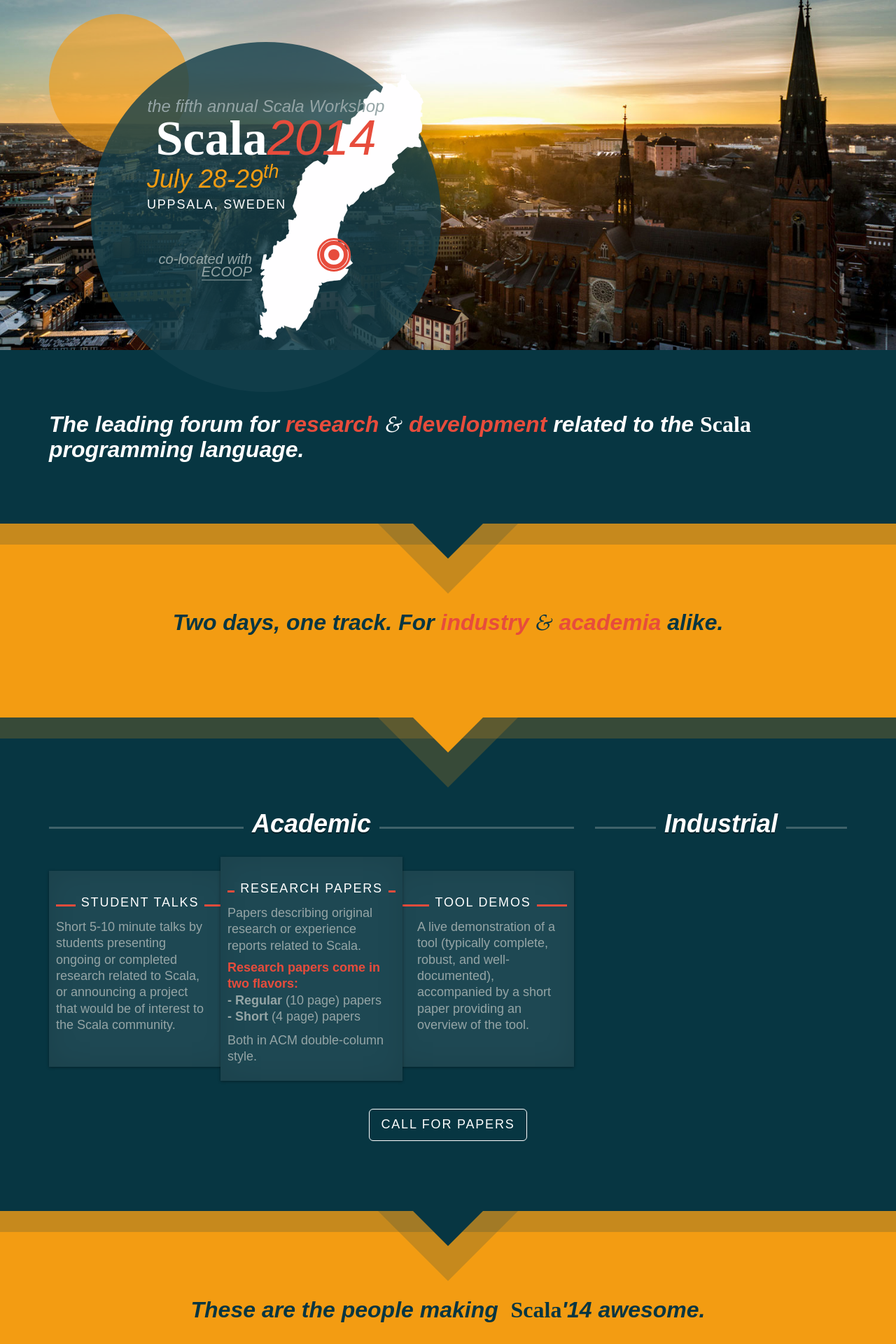
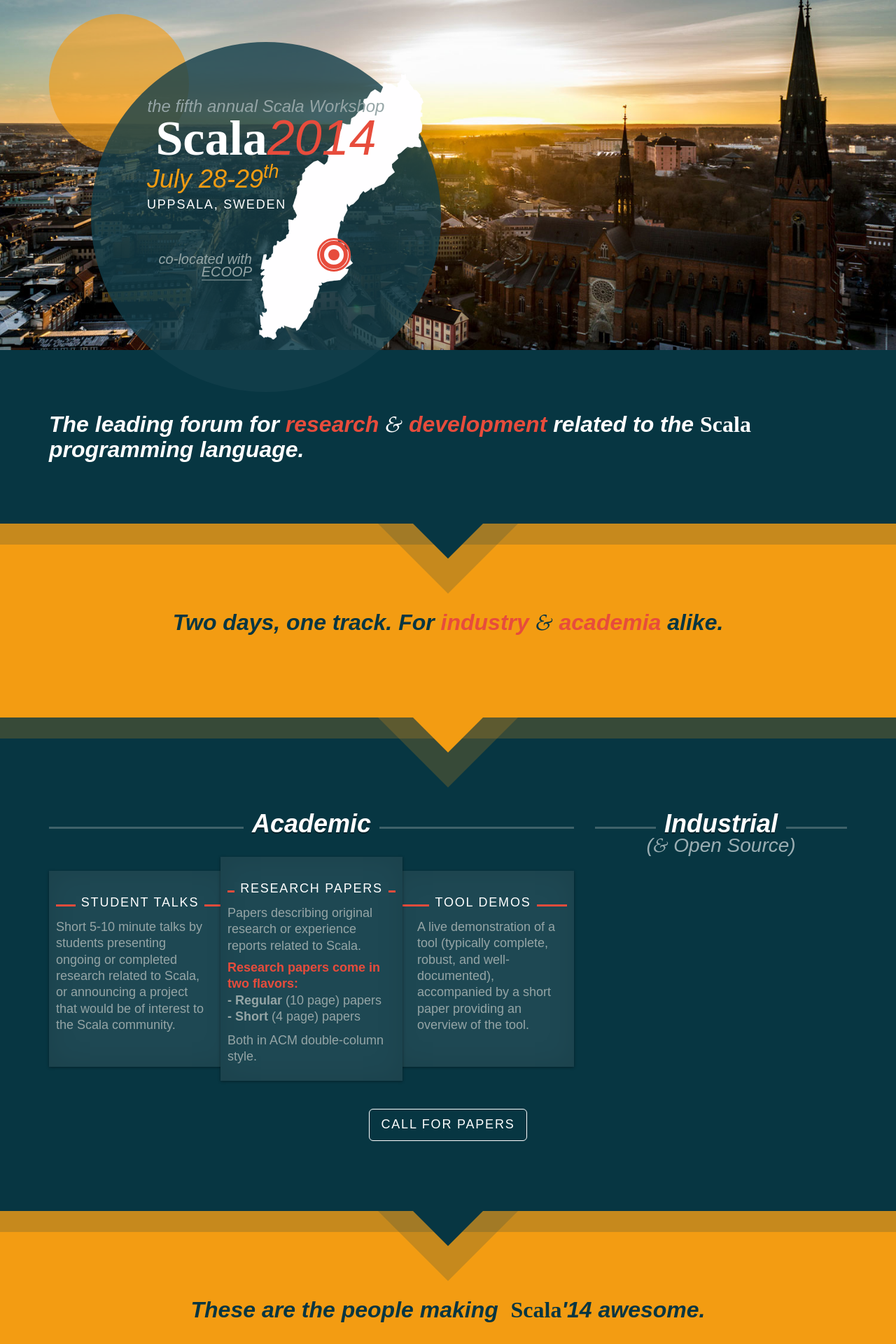
Before and after one commit to heathermiller/wwwscala14, a Jekyll site: the page built from index.md, in a window 1280 px wide. Shown: the top 1920 px of the page at 70% size. Built offline with Jekyll 4.4.1, drawn with Linux system fonts in a browser that asks for light colours.

Commit message:
Industrial

```diff
--- /dev/null
+++ b/_includes/pc.html
@@ -0,0 +1,18 @@
+        <div class="pc">
+          <b>Jonathan Aldrich</b>, Carnegie Mellon University
+          <br/><b>Michael Armbrust</b>, Databricks
+          <br/><b>Marius Erkisen</b>, Twitter
+          <br/><b>Shriram Krishnamurti</b>, Brown University
+          <br/><b>Doug Lea</b>, SUNY Oswego
+          <br/><b>Erik Meijer</b>, Applied Duality/TU Delft
+          <br/><b>Bruno Oliveira</b>, The University of Hong Kong
+          <br/><b>Klaus Ostermann</b>, Univeristy of Marburg
+          <br/><b>Aleksandar Prokopec</b>, EPFL
+          <!-- <br/><b>Vivek Sarkar</b>, Rice University -->
+          <br/><b>Ilya Sergey</b>, IMDEA Software Institute
+          <br/><b>Philippe Suter</b>, IBM Research
+          <br/><b>Sam Tobin-Hochstadt</b>, Indiana University
+          <br/><b>Tom Van Cutsem</b>, Alcatel-Lucent Bell Labs, Belgium
+          <br/><b>Peter Van Roy</b>, Catholic University of Louvain
+          <br/><b>Damien Zufferey</b>, MIT
+        </div>
--- a/_layouts/frontpage.html
+++ b/_layouts/frontpage.html
@@ -82,6 +82,7 @@ layout: default
       </div>
       <div class="col-md-4 industrial">
         <div class="title"><h1>Industrial</h1></div>
+        <div class="and-open-source">(<span class="amp">&</span> Open Source)</div>
       </div>
     </div>
     <div class="row centered">
@@ -102,24 +103,7 @@ layout: default
         Program Committee
       </div>
       <div class="pc-wrap">
-        <div class="pc">
-          <b>Jonathan Aldrich</b>, Carnegie Mellon University
-          <br/><b>Michael Armbrust</b>, Databricks
-          <br/><b>Marius Erkisen</b>, Twitter
-          <br/><b>Shriram Krishnamurti</b>, Brown University
-          <br/><b>Doug Lea</b>, SUNY Oswego
-          <br/><b>Erik Meijer</b>, Applied Duality/TU Delft
-          <br/><b>Bruno Oliveira</b>, The University of Hong Kong
-          <br/><b>Klaus Ostermann</b>, Univeristy of Marburg
-          <br/><b>Aleksandar Prokopec</b>, EPFL
-          <!-- <br/><b>Vivek Sarkar</b>, Rice University -->
-          <br/><b>Ilya Sergey</b>, IMDEA Software Institute
-          <br/><b>Philippe Suter</b>, IBM Research
-          <br/><b>Sam Tobin-Hochstadt</b>, Indiana University
-          <br/><b>Tom Van Cutsem</b>, Alcatel-Lucent Bell Labs, Belgium
-          <br/><b>Peter Van Roy</b>, Catholic University of Louvain
-          <br/><b>Damien Zufferey</b>, MIT
-        </div>
+        {% include pc.html %}
       </div>
     </div>
   </div>
--- a/resources/css/main.css
+++ b/resources/css/main.css
@@ -629,7 +629,7 @@ a.btn-outline-inverse {
   transition: background-color .2s ease-in;
 }
 
-.pc-title {
+.pc-title, .organizers-title {
   font-family: "petala-pro",sans-serif;
   font-style: normal;
   font-weight: 600;
@@ -659,3 +659,15 @@ a.btn-outline-inverse {
 .pc > b {
   color: #E74C3C;
 }
+
+.and-open-source {
+  z-index: 2;
+  position: relative;
+  font-family: "petala-pro",sans-serif;
+  font-style: italic;
+  text-align: center;
+  font-weight: 300;
+  font-size: 28px;
+  color: rgba(255, 255, 255, 0.6);
+  margin-top: 12px;
+}
```
